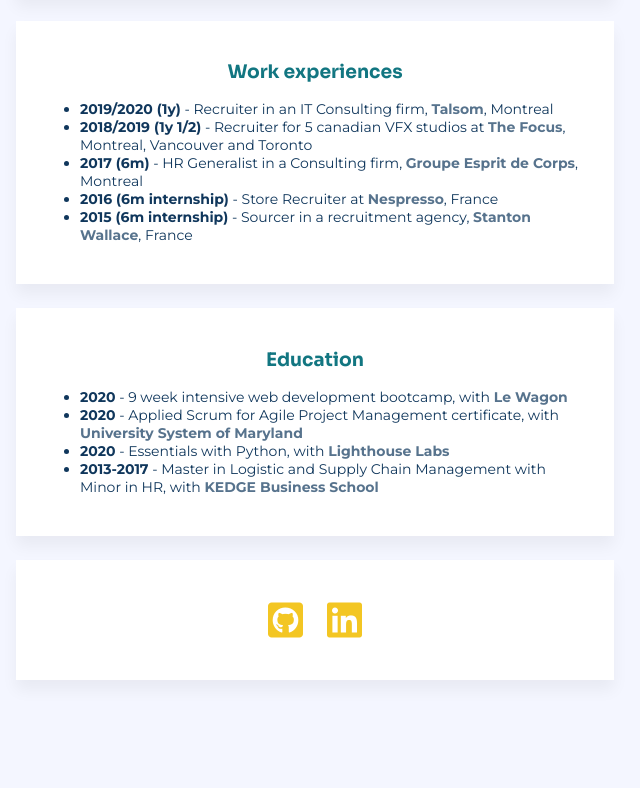
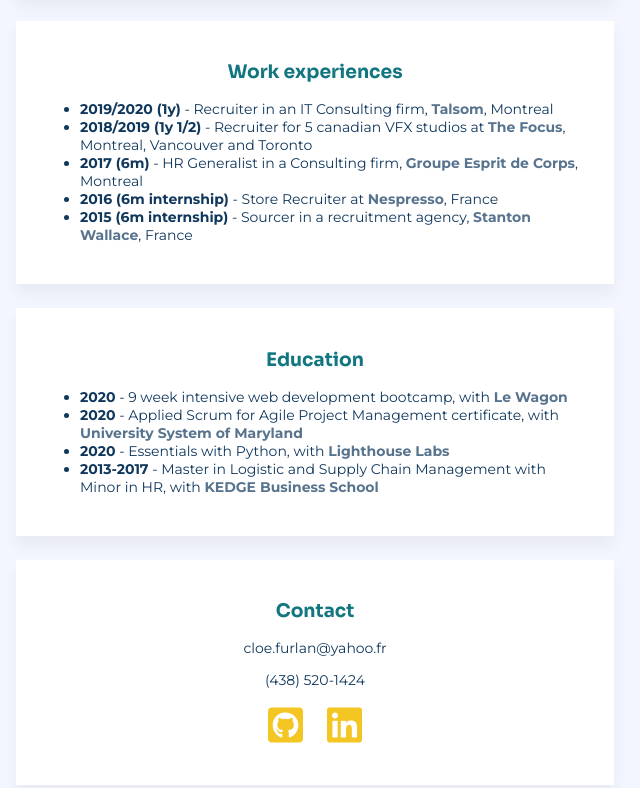
Before and after one commit to cloecloe/profile, a plain HTML site: page index.html in a window 1280 px wide. Shown: the part 846-1634 px from the top of the page, without its empty margins (325-965 px from the left). Before the commit the page ends 1550 px from the top, so only its background shows below. Drawn offline with Linux system fonts and the light colour scheme.

Commit message:
Added contact info

```diff
--- a/index.html
+++ b/index.html
@@ -61,6 +61,9 @@
   </div>
 
   <div class="container txt-align">
+    <h3>Contact</h3>
+    <p>cloe.furlan@yahoo.fr</p>
+    <p>(438) 520-1424</p>
     <ul id="footer">
       <li><a href="https://github.com/cloecloe" target="_blank"><i class="fab fa-github-square"></i></a></li>
       <li><a href="https://www.linkedin.com/in/cloe-f-35a23482/" target="_blank"><i class="fab fa-linkedin"></i></a></li>
```
